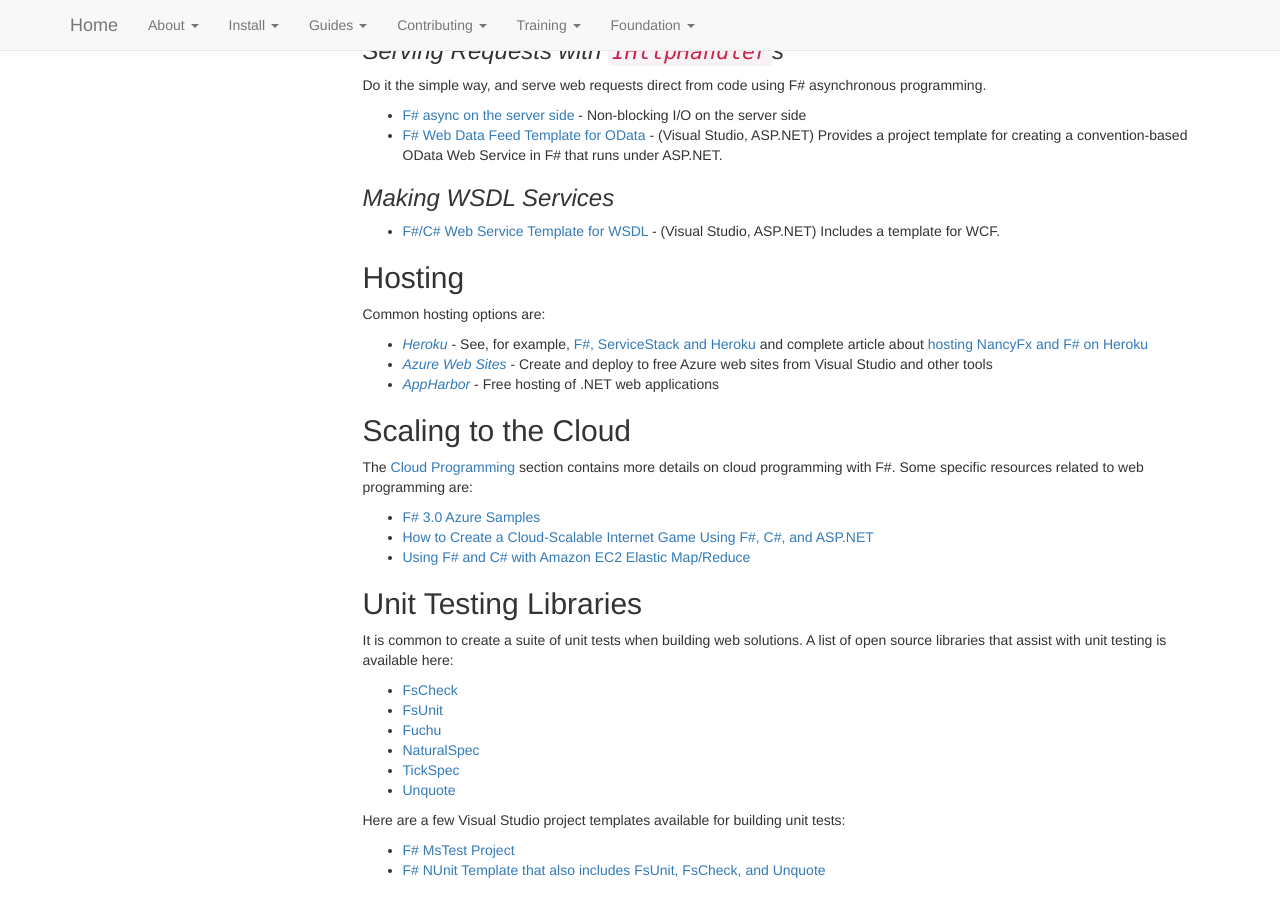
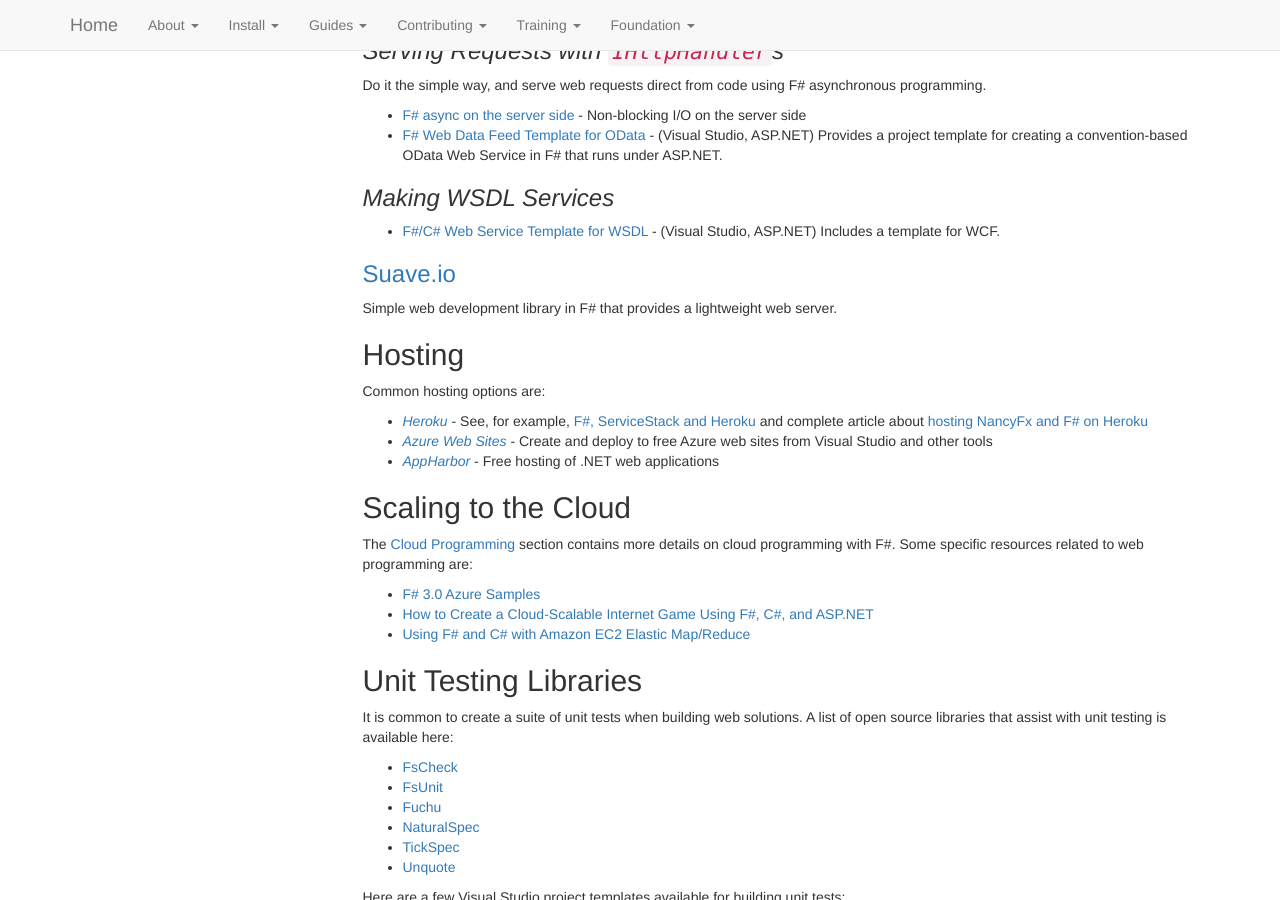
Before and after one commit to fsharp/fsharp.org, a Jekyll site: the page built from guides/web/index.md, in a window 1280 px wide and 900 px high, scrolled down 1864 px. Built offline with Jekyll 4.4.1, drawn with Linux system fonts in a browser that asks for light colours; nearby versions of some CDN libraries; some web fonts are replaced; comment, search, counter and statistics services are not loaded.

Commit message:
Adding Suave.io to the list of web libraries

```diff
--- a/guides/web/index.md
+++ b/guides/web/index.md
@@ -100,6 +100,8 @@
 
 * [F#/C# Web Service Template for WSDL](http://visualstudiogallery.msdn.microsoft.com/279345a4-f189-4d1f-98fe-6b1af322d164) - (Visual Studio, ASP.NET) Includes a template for WCF.
 
+### [Suave.io](http://suave.io/)
+Simple web development library in F# that provides a lightweight web server.
 
 ## Hosting
 
```
